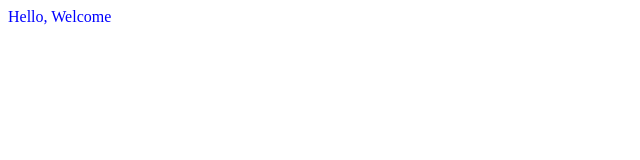
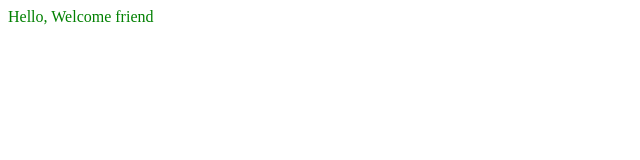
Before and after one commit to AkiraLeigh/AkiraLeigh.github.io, a website: page docs/index.html in a window 1280 px wide. Shown: the whole page, without its empty margins (0-640 px from the left). Drawn offline with Linux system fonts and the light colour scheme.

Commit message:
uploading to github

```diff
--- a/docs/index.html
+++ b/docs/index.html
@@ -5,11 +5,11 @@
     <title>my website</title>
     <style>
       .hello {
-        color: blue;
+        color: green;
       }
     </style>
   </head>
   <body>
-    <p class="hello">Hello, Welcome</p>
+    <p class="hello">Hello, Welcome friend</p>
   </body>
 </html>
```
Also changed, not shown: package.json (added, +9 -0 lines), server/index.js (added, +10 -0 lines), 2 other files.
